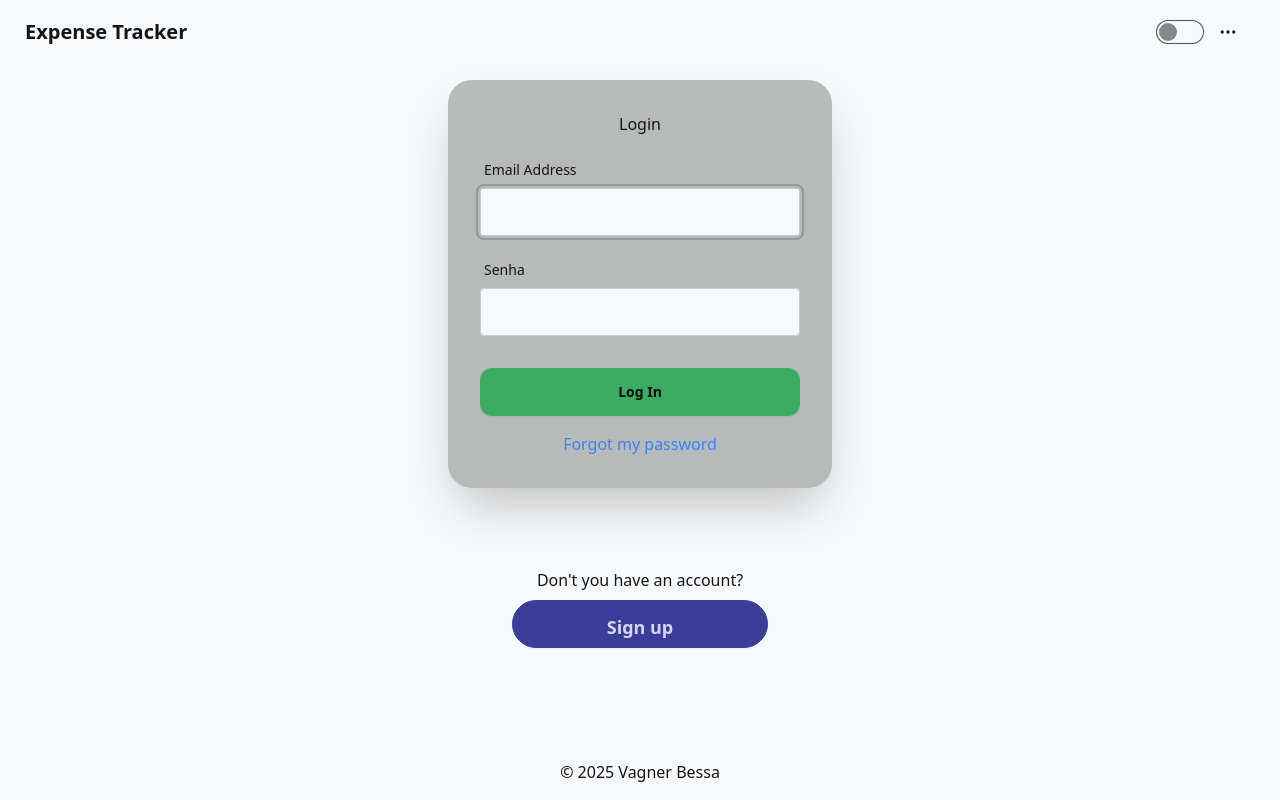
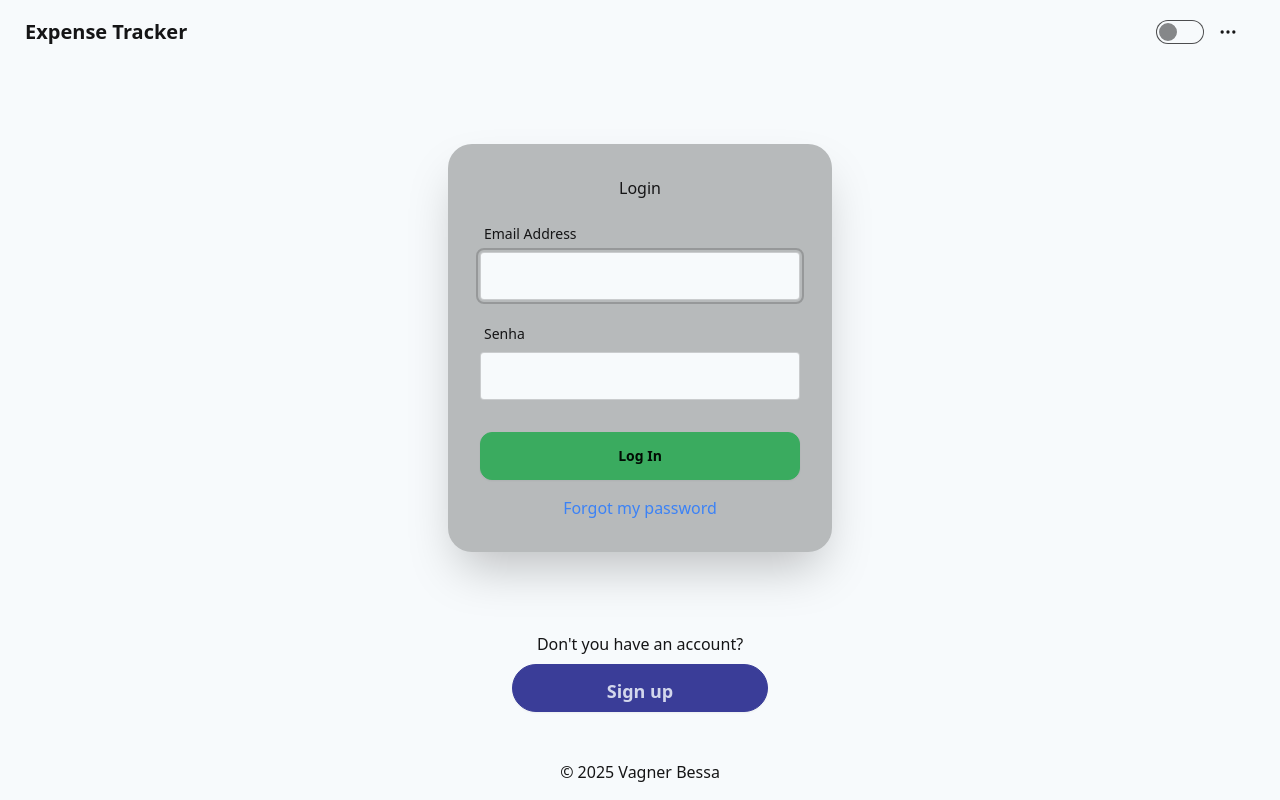
Before and after one commit to bessavagner/expense-tracker, a Django app: page /accounts/login/ in a window 1280 px wide. Run offline with Django 4.2, Linux system fonts and the light colour scheme.

Commit message:
refactor: remove drawer and add google fonts

```diff
--- a/src/templates/base.html
+++ b/src/templates/base.html
@@ -9,25 +9,17 @@
         <meta name="viewport" content="width=device-width, initial-scale=1.0">
         <title>{% block title %}Expense Tracker{% endblock %}</title>
         <link href="{% static 'css/styles.css' %}?version=1" rel="stylesheet">
+        <link rel="preconnect" href="https://fonts.googleapis.com">
+        <link rel="preconnect" href="https://fonts.gstatic.com" crossorigin>
+        <link href="https://fonts.googleapis.com/css2?family=Ubuntu+Mono:ital,wght@0,400;0,700;1,400;1,700&display=swap" rel="stylesheet">
+        <link href="https://fonts.googleapis.com/css2?family=Roboto+Condensed:ital,wght@0,100..900;1,100..900&display=swap" rel="stylesheet">
+        <link href="https://fonts.googleapis.com/css2?family=Roboto:ital,wght@0,100;0,300;0,400;0,500;0,700;0,900;1,100;1,300;1,400;1,500;1,700;1,900&display=swap" rel="stylesheet">
         {% block head %}{% endblock %}
     </head>
 
     <body>
         {% block header %}{% include 'includes/header.html' %}{% endblock %}
-        <div class="drawer h-[calc(100vh-128px)]">
-            <input id="my-drawer-2" type="checkbox" class="drawer-toggle" />
-            <div class="drawer-content flex flex-col items-center justify-center overflow-y-auto">
-                {% block content %}{% endblock %}
-            </div>
-            <div class="drawer-side">
-                <label for="my-drawer-2" aria-label="close sidebar" class="drawer-overlay"></label>
-                <ul class="menu bg-base-200 text-base-content min-h-full w-80 p-4">
-                    <!-- Sidebar content here -->
-                    <li><a>Sidebar Item 1</a></li>
-                    <li><a>Sidebar Item 2</a></li>
-                </ul>
-            </div>
-        </div>
+        {% block content %}{% endblock %}
         {% block footer %}{% include 'includes/footer.html' %}{% endblock %}
     </body>
 
```
